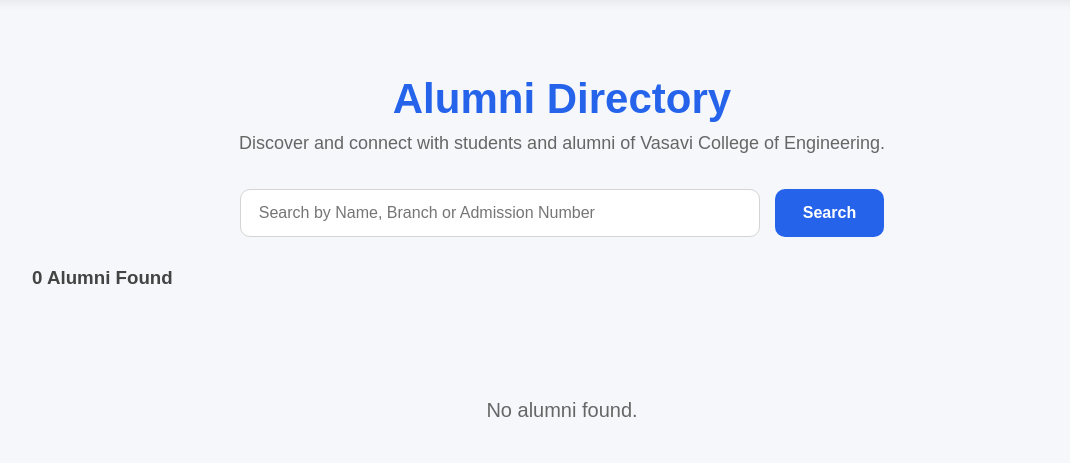
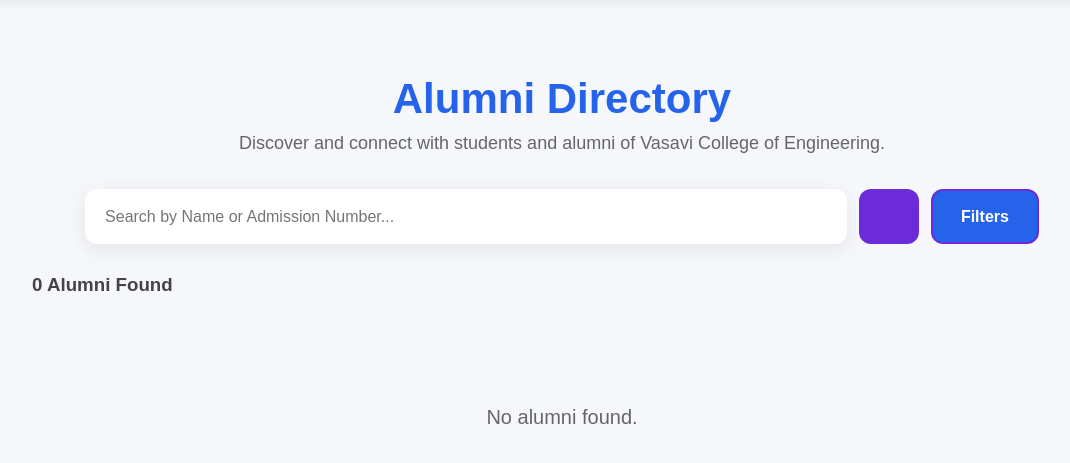
Before and after one commit to HarshadityaGollavilli/VConnect, a Flask app: page /alumni in a window 1280 px wide. Shown: the part 75-538 px from the top of the page, without its empty margins (78-1148 px from the left). Run offline with Flask 3, Linux system fonts and the light colour scheme; the visitor is signed in with stand-in values (Sample User, id 1).

Commit message:
Enhancing Alumni 2

```diff
--- a/static/alumni.css
+++ b/static/alumni.css
@@ -447,3 +447,208 @@ body{
     }
 
 }
+/* ====================================== */
+/* SEARCH BAR */
+/* ====================================== */
+
+.search-box{
+
+    width:90%;
+
+    max-width:1000px;
+
+    margin:30px auto;
+
+    display:flex;
+
+    gap:12px;
+
+    align-items:center;
+
+}
+
+.search-box input{
+
+    flex:1;
+
+    height:55px;
+
+    border:none;
+
+    outline:none;
+
+    background:white;
+
+    border-radius:12px;
+
+    padding:0px 20px;
+
+    font-size:16px;
+
+    box-shadow:0px 5px 20px rgba(0,0,0,.08);
+
+}
+
+.search-box button{
+
+    height:55px;
+
+    border:none;
+
+    border-radius:12px;
+
+    cursor:pointer;
+
+    transition:.3s;
+
+}
+
+.search-box button[type="submit"]{
+
+    width:60px;
+
+    background:#6C2BD9;
+
+    color:white;
+
+}
+
+.search-box button[type="submit"]:hover{
+
+    background:#5521b5;
+
+}
+
+.filter-button{
+
+    background:white;
+
+    color:#6C2BD9;
+
+    padding:0px 22px;
+
+    border:2px solid #6C2BD9 !important;
+
+    font-weight:600;
+
+}
+
+.filter-button:hover{
+
+    background:#6C2BD9;
+
+    color:white;
+
+}
+
+/* ====================================== */
+/* FILTER PANEL */
+/* ====================================== */
+
+.filter-panel{
+
+    display:none;
+
+    width:90%;
+
+    max-width:1000px;
+
+    margin:0 auto 30px;
+
+    background:white;
+
+    border-radius:18px;
+
+    padding:25px;
+
+    box-shadow:0px 10px 30px rgba(0,0,0,.08);
+
+}
+
+.filter-grid{
+
+    display:grid;
+
+    grid-template-columns:repeat(3,1fr);
+
+    gap:20px;
+
+}
+
+.filter-grid label{
+
+    display:block;
+
+    margin-bottom:8px;
+
+    font-weight:600;
+
+    color:#555;
+
+}
+
+.filter-grid select,
+
+.filter-grid input{
+
+    width:100%;
+
+    height:48px;
+
+    border:none;
+
+    outline:none;
+
+    background:#f5f5f5;
+
+    border-radius:10px;
+
+    padding:0px 15px;
+
+}
+
+.apply-filter{
+
+    margin-top:25px;
+
+    border:none;
+
+    background:#6C2BD9;
+
+    color:white;
+
+    padding:12px 28px;
+
+    border-radius:10px;
+
+    cursor:pointer;
+
+}
+
+.apply-filter:hover{
+
+    background:#5521b5;
+
+}
+
+@media(max-width:900px){
+
+    .search-box{
+
+        flex-direction:column;
+
+    }
+
+    .search-box input{
+
+        width:100%;
+
+    }
+
+    .filter-grid{
+
+        grid-template-columns:1fr;
+
+    }
+
+}
--- a/templates/alumni.html
+++ b/templates/alumni.html
@@ -11,6 +11,30 @@ href="{{ url_for('static', filename='alumni.css') }}">
 {% endblock %}
 
 {% block body %}
+
+<script>
+
+const filterBtn=document.getElementById("filterToggle");
+
+const panel=document.getElementById("filterPanel");
+
+filterBtn.onclick=function(){
+
+    if(panel.style.display=="block"){
+
+        panel.style.display="none";
+
+    }
+
+    else{
+
+        panel.style.display="block";
+
+    }
+
+}
+
+</script>
 
 <div class="alumni-container">
 
@@ -27,18 +51,107 @@ href="{{ url_for('static', filename='alumni.css') }}">
 
     <form action="/alumni" method="GET" class="search-box">
 
-        <input
-            type="text"
-            name="search"
-            placeholder="Search by Name, Branch or Admission Number">
+    <input
+        type="text"
+        name="search"
+        placeholder="Search by Name or Admission Number..."
+        value="{{ request.args.get('search','') }}">
 
-        <button type="submit">
+    <button type="submit">
 
-            Search
+        <i class="fa-solid fa-magnifying-glass"></i>
+
+    </button>
+
+    <button
+        type="button"
+        id="filterToggle"
+        class="filter-button">
+
+        <i class="fa-solid fa-filter"></i>
+
+        Filters
+
+    </button>
+
+</form>
+
+<div class="filter-panel" id="filterPanel">
+
+    <form action="/alumni" method="GET">
+
+        <div class="filter-grid">
+
+            <div>
+                <input
+type="hidden"
+name="search"
+value="{{ request.args.get('search','') }}">
+
+                <label>Branch</label>
+
+                <select name="branch">
+
+                    <option value="">All</option>
+
+                    <option value="CSE">CSE</option>
+
+                    <option value="AIML">AIML</option>
+
+                    <option value="ECE">ECE</option>
+
+                    <option value="EEE">EEE</option>
+
+                    <option value="MECH">MECH</option>
+
+                    <option value="CIVIL">CIVIL</option>
+
+                </select>
+
+            </div>
+
+            <div>
+
+                <label>Section</label>
+
+                <select name="section">
+
+                    <option value="">All</option>
+
+                    <option>A</option>
+
+                    <option>B</option>
+
+                    <option>C</option>
+
+                    <option>D</option>
+
+                </select>
+
+            </div>
+
+            <div>
+
+                <label>Skill</label>
+
+                <input
+                    type="text"
+                    name="skill"
+                    placeholder="Python, Java, Flask...">
+
+            </div>
+
+        </div>
+
+        <button class="apply-filter">
+
+            Apply Filters
 
         </button>
 
     </form>
+
+</div>
 
     <div class="count">
 
--- a/templates/basic.html
+++ b/templates/basic.html
@@ -58,6 +58,7 @@
 <main>
 
     {% block body %}
+
     {% endblock %}
 
 </main>
```
